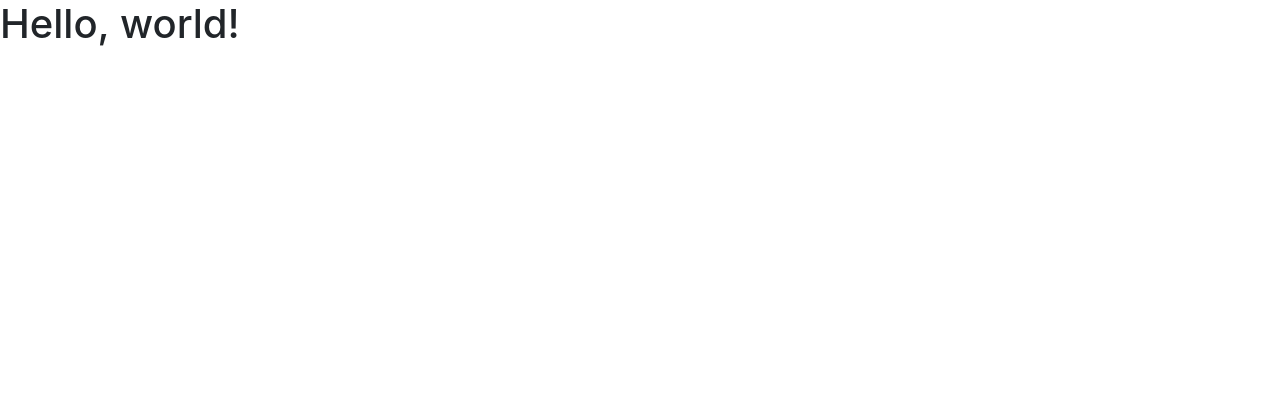
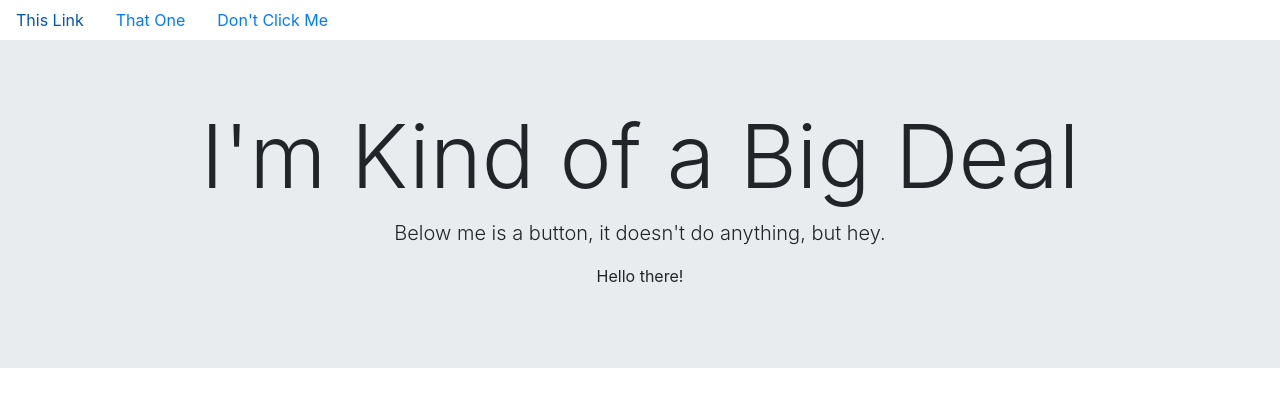
Before and after one commit to tannerzcastro/event-landing-page, a plain HTML site: page index.html in a window 1280 px wide. Drawn offline with nearby package versions, Linux system fonts and the light colour scheme.

Commit message:
This is to be finished for take home

```diff
--- a/index.html
+++ b/index.html
@@ -11,7 +11,28 @@
     <title>Hello, world!</title>
   </head>
   <body>
-    <h1>Hello, world!</h1>
+    <ul class="nav">
+      <li class="nav-item">
+        <a class="nav-link active" href="#">This Link</a>
+      </li>
+      <li class="nav-item">
+        <a class="nav-link" href="#">That One</a>
+      </li>
+      <li class="nav-item">
+        <a class="nav-link" href="#">Don't Click Me</a>
+      </li>
+    </ul>
+
+    <div class="jumbotron jumbotron-fluid text-center">
+      <div class="container">
+        <h1 class="display-2">I'm Kind of a Big Deal</h1>
+        <p class="lead">Below me is a button, it doesn't do anything, but hey.</p>
+      </div>
+      <div class="button">
+        <p>Hello there!</p>
+      </div>
+    </div>
+
 
     <!-- Optional JavaScript -->
     <!-- jQuery first, then Popper.js, then Bootstrap JS -->
```
